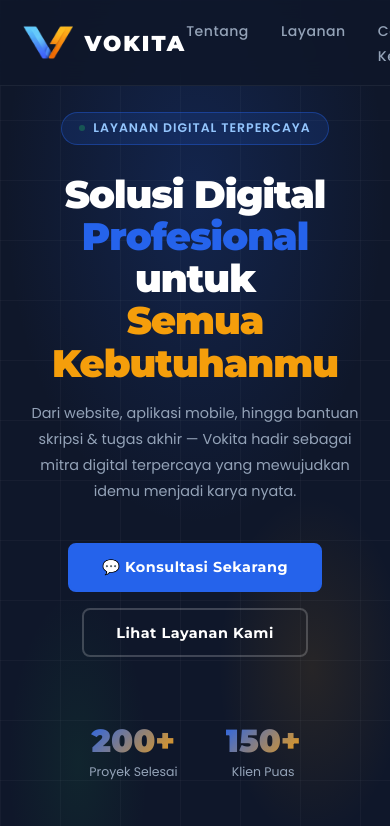
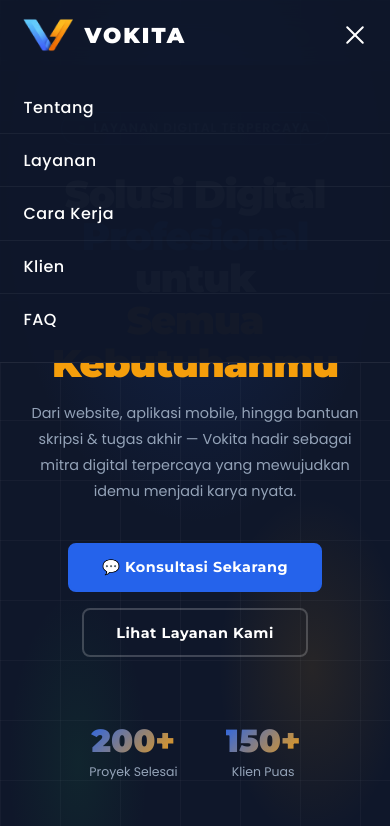
Before and after one commit to panduputrapradana/vokita, a plain HTML site: page index.html in a window 390 px wide. Both pictures are taken after a click on the element 354 px from the left and 34 px from the top of the page. Shown: the top 826 px of the page. Drawn offline with Linux system fonts and the light colour scheme.

Commit message:
Fixing hla ah

```diff
--- a/script.js
+++ b/script.js
@@ -1,4 +1,4 @@
-      // Scroll animations
+// Scroll animations
       const observer = new IntersectionObserver(
         (entries) => {
           entries.forEach((e) => {
@@ -21,13 +21,30 @@
         if (!isOpen) item.classList.add("open");
       }
 
-      // Hamburger (basic)
+      // Hamburger — toggle mobile nav
       function toggleMenu() {
         const links = document.querySelector(".nav-links");
-        if (links)
-          links.style.display =
-            links.style.display === "flex" ? "none" : "flex";
+        const hamburger = document.querySelector(".hamburger");
+        if (!links) return;
+        const isOpen = links.classList.contains("mobile-open");
+        if (isOpen) {
+          links.classList.remove("mobile-open");
+          hamburger.classList.remove("active");
+        } else {
+          links.classList.add("mobile-open");
+          hamburger.classList.add("active");
+        }
       }
+
+      // Tutup menu saat link nav diklik
+      document.querySelectorAll(".nav-links a").forEach((link) => {
+        link.addEventListener("click", () => {
+          const links = document.querySelector(".nav-links");
+          const hamburger = document.querySelector(".hamburger");
+          links.classList.remove("mobile-open");
+          hamburger.classList.remove("active");
+        });
+      });
 
       // Navbar scroll effect
       window.addEventListener("scroll", () => {
--- a/style.css
+++ b/style.css
@@ -932,9 +932,71 @@
   .nav-cta {
     display: none;
   }
+
+  /* Mobile nav dropdown */
+  .nav-links.mobile-open {
+    display: flex;
+    flex-direction: column;
+    gap: 0;
+    position: fixed;
+    top: 65px;
+    left: 0;
+    right: 0;
+    background: rgba(15, 23, 42, 0.98);
+    backdrop-filter: blur(16px);
+    border-bottom: 1px solid rgba(255, 255, 255, 0.08);
+    padding: 1rem 0;
+    z-index: 99;
+  }
+  .nav-links.mobile-open li {
+    width: 100%;
+  }
+  .nav-links.mobile-open li a {
+    display: block;
+    padding: 0.85rem 6%;
+    font-size: 1rem;
+    color: var(--white);
+    border-bottom: 1px solid rgba(255, 255, 255, 0.05);
+    transition: background 0.2s;
+  }
+  .nav-links.mobile-open li:last-child a {
+    border-bottom: none;
+  }
+  .nav-links.mobile-open li a:hover {
+    background: rgba(37, 99, 235, 0.15);
+    color: var(--trust-blue);
+  }
+
+  /* Hamburger animasi saat aktif */
+  .hamburger.active span:nth-child(1) {
+    transform: translateY(7px) rotate(45deg);
+  }
+  .hamburger.active span:nth-child(2) {
+    opacity: 0;
+  }
+  .hamburger.active span:nth-child(3) {
+    transform: translateY(-7px) rotate(-45deg);
+  }
+  .hamburger span {
+    transition:
+      transform 0.3s,
+      opacity 0.3s;
+  }
+
+  /* Fix tombol CTA di section contact */
+  #contact .btn-primary {
+    display: block;
+    width: 100%;
+    max-width: 400px;
+    margin: 0 auto;
+    text-align: center;
+    box-sizing: border-box;
+  }
+
   .hamburger {
     display: flex;
   }
+
   .about-grid {
     grid-template-columns: 1fr;
   }
```
